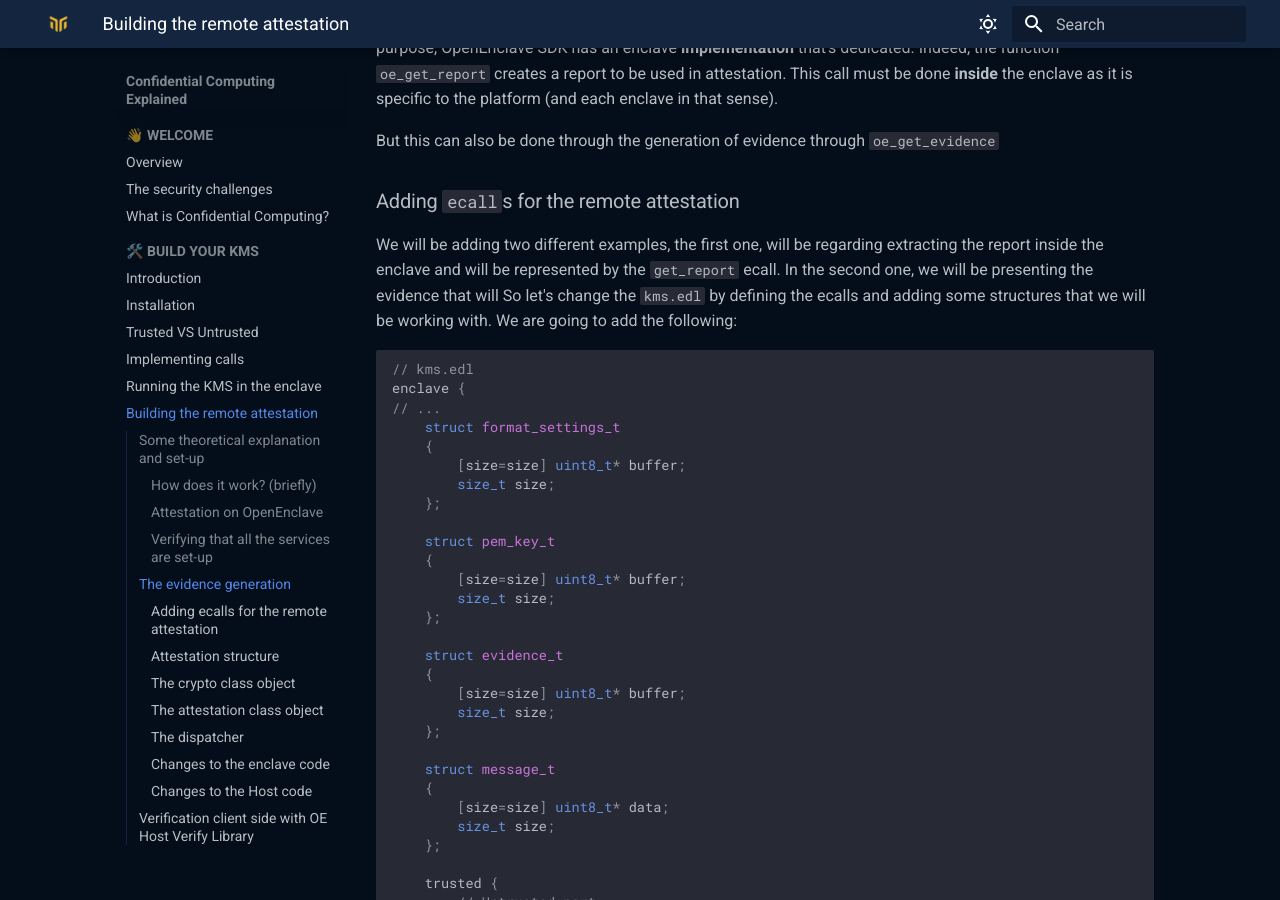
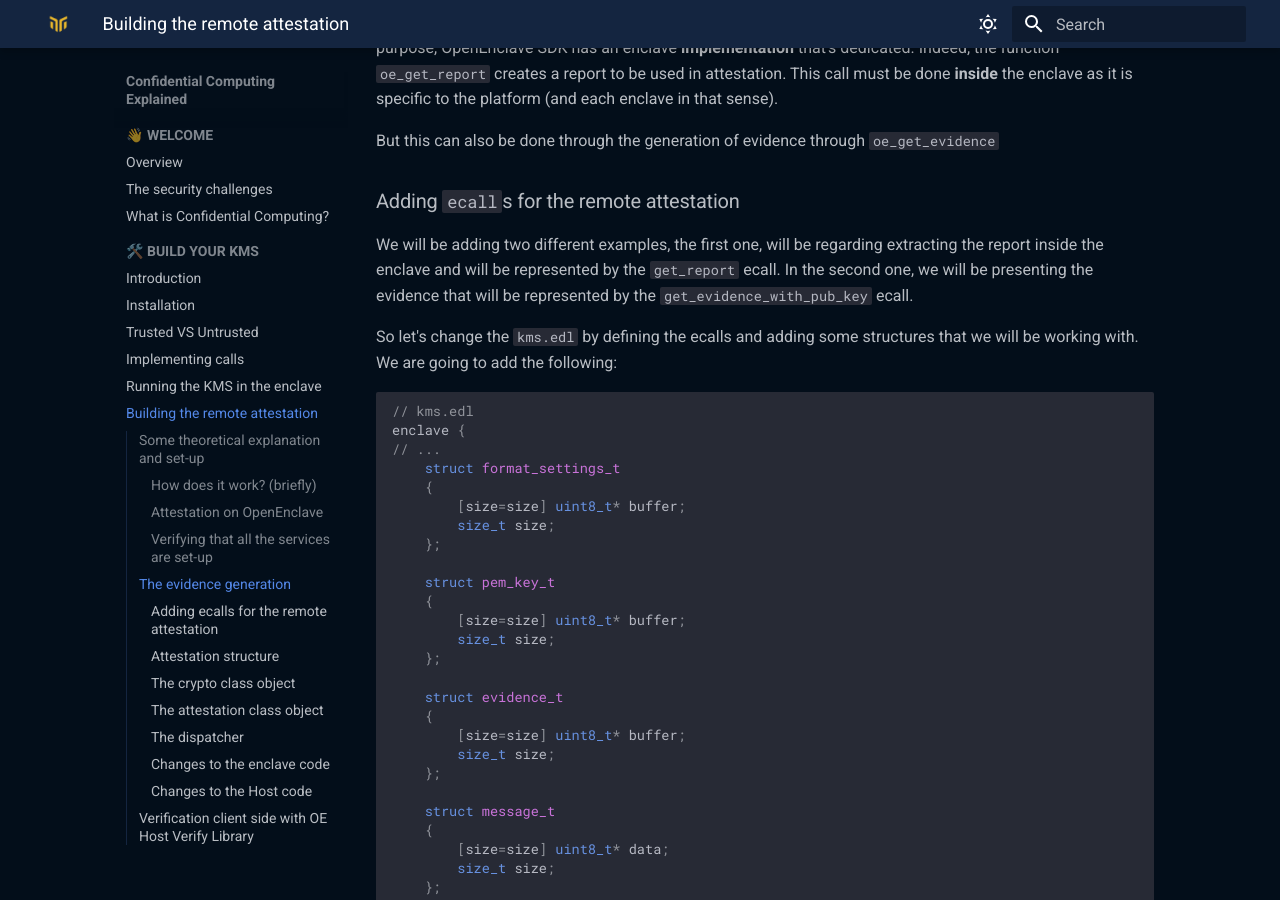
Before and after one commit to mithril-security/Confidential_Computing_Explained, an MkDocs documentation site: the page built from docs/docs/build-your-kms/part_2.md, in a window 1280 px wide and 900 px high, scrolled down 2017 px. Built offline with MkDocs 1.6.1 and Material for MkDocs 9.7.7, drawn with Linux system fonts in a browser that asks for light colours; comment, search, counter and statistics services are not loaded.

Commit message:
changes to part 2

````diff
--- a/docs/docs/build-your-kms/part_2.md
+++ b/docs/docs/build-your-kms/part_2.md
@@ -72,7 +72,8 @@ But this can also be done through the generation of evidence through `oe_get_evi
 
 ### Adding `ecall`s for the remote attestation
 We will be adding two different examples, the first one, will be regarding extracting the report inside the enclave and will be represented by the `get_report` ecall.
-In the second one, we will be presenting the evidence that will
+In the second one, we will be presenting the evidence that will be represented by the `get_evidence_with_pub_key` ecall.
+
 So let's change the `kms.edl` by defining the ecalls and adding some structures that we will be working with.
 We are going to add the following:
 ```c++
````
